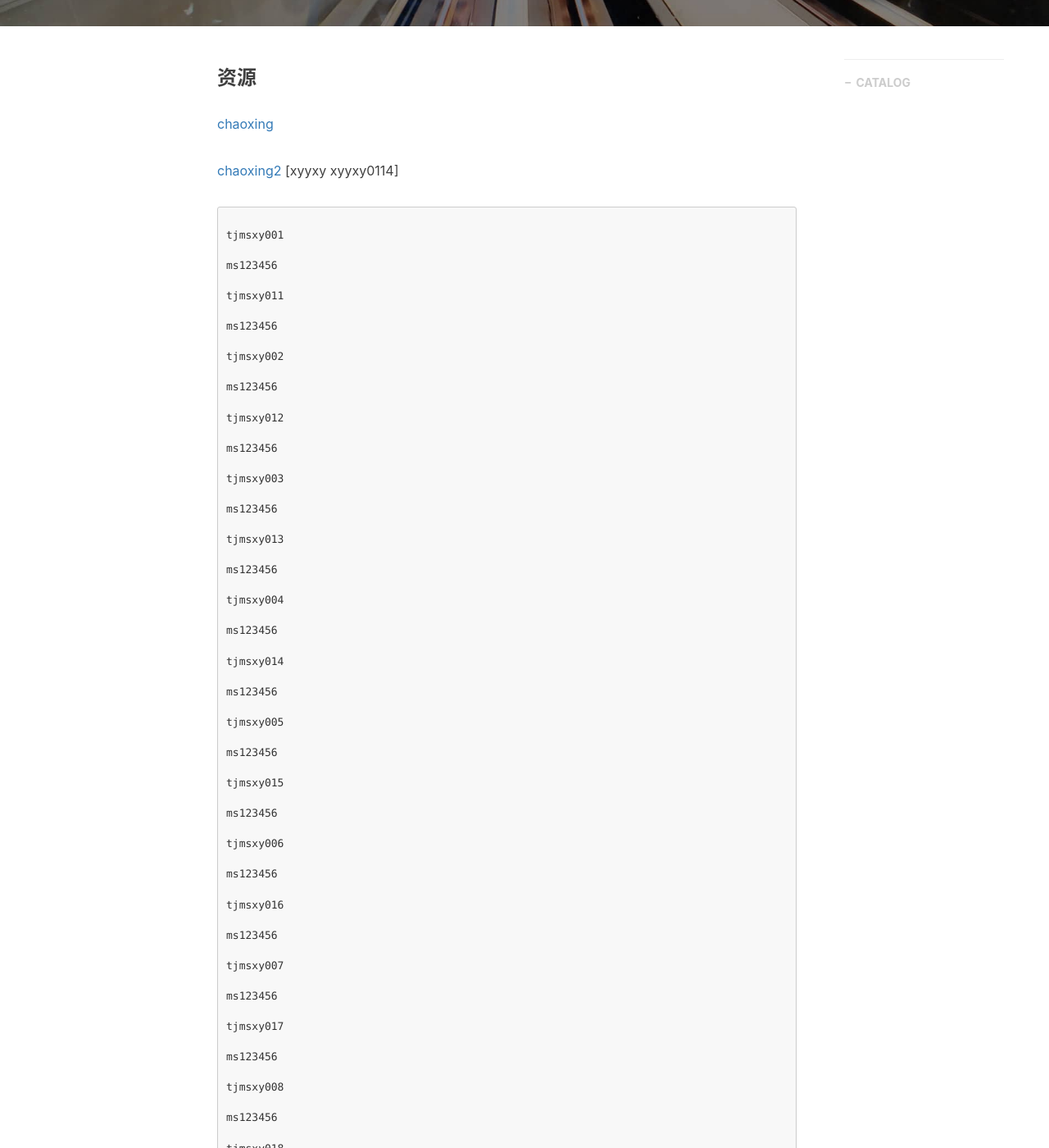
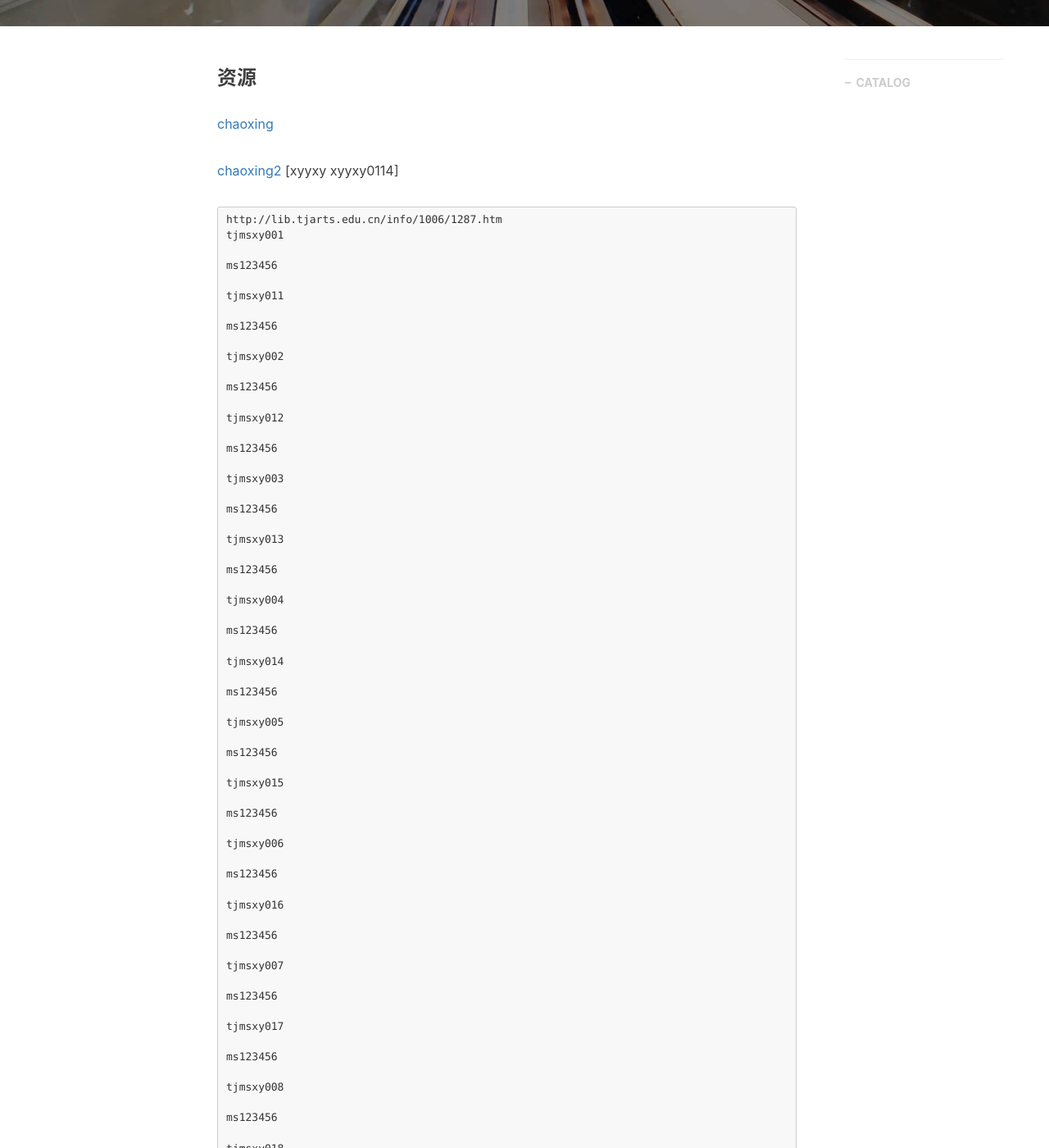
Before and after one commit to gary-robotics/dlward, a Jekyll site: the page built from _posts/2018-06-04-EKF-2018.markdown, in a window 1280 px wide and 1400 px high, scrolled down 491 px. Shown: the whole window at 82% size. Built offline with Jekyll 4.4.1, drawn with Linux system fonts in a browser that asks for light colours; nearby versions of some CDN libraries; comment, search, counter and statistics services are not loaded; some of the changed lines change nothing that is shown; some of the changed text lies outside the part shown.

Commit message:
Update and rename _posts/2018-06-04-EKF-2018.markdown to  _posts/2018-06-04-EKF-2018.markdown

````diff
--- a/_posts/2018-06-04-EKF-2018.markdown
+++ b/_posts/2018-06-04-EKF-2018.markdown
@@ -14,7 +14,7 @@ tags:                               #标签
 
 [chaoxing2](http://59.75.114.218:9080/gnxw/1024.jhtml)  [xyyxy xyyxy0114]
 ```
-
+http://lib.tjarts.edu.cn/info/1006/1287.htm
 tjmsxy001
 
 ms123456
````
